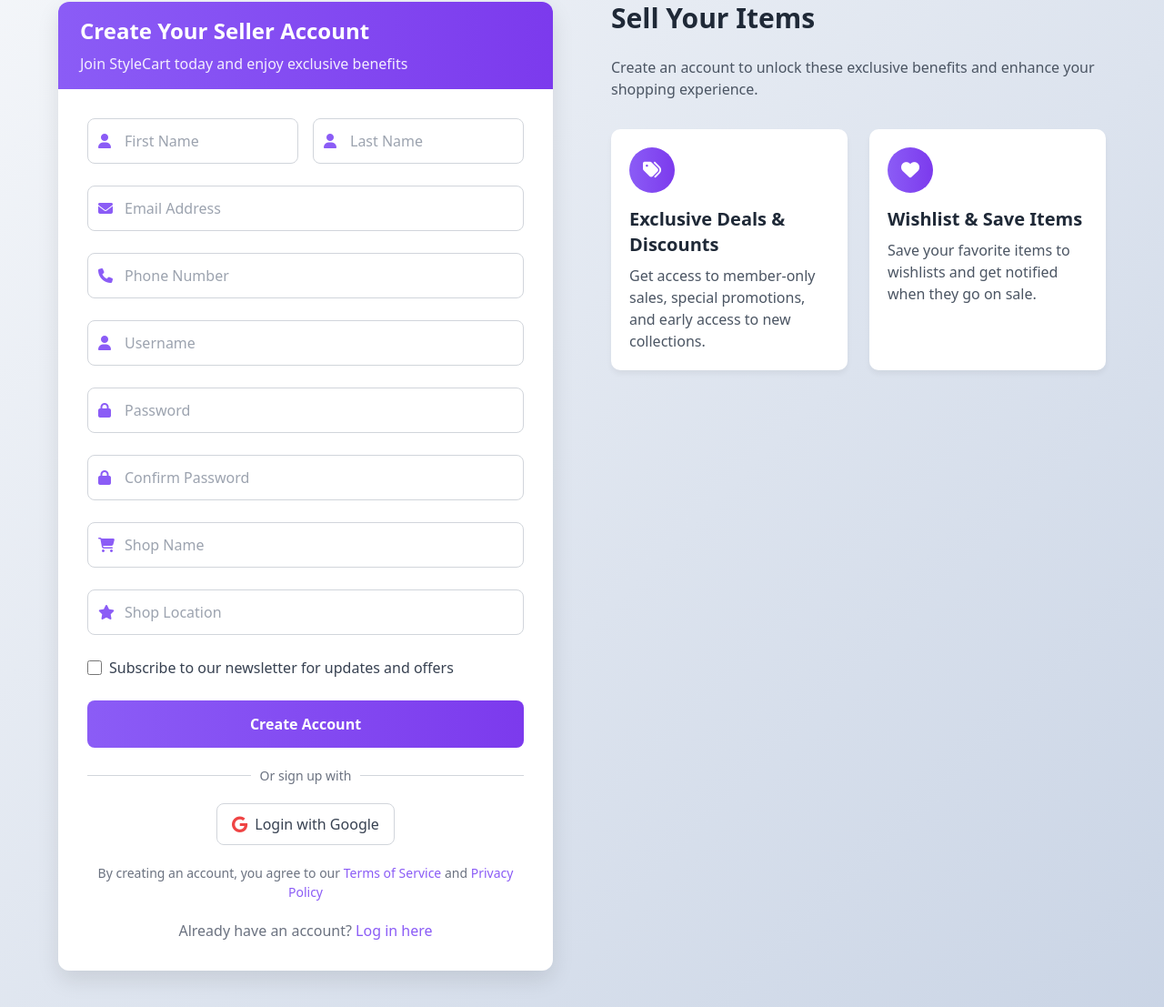
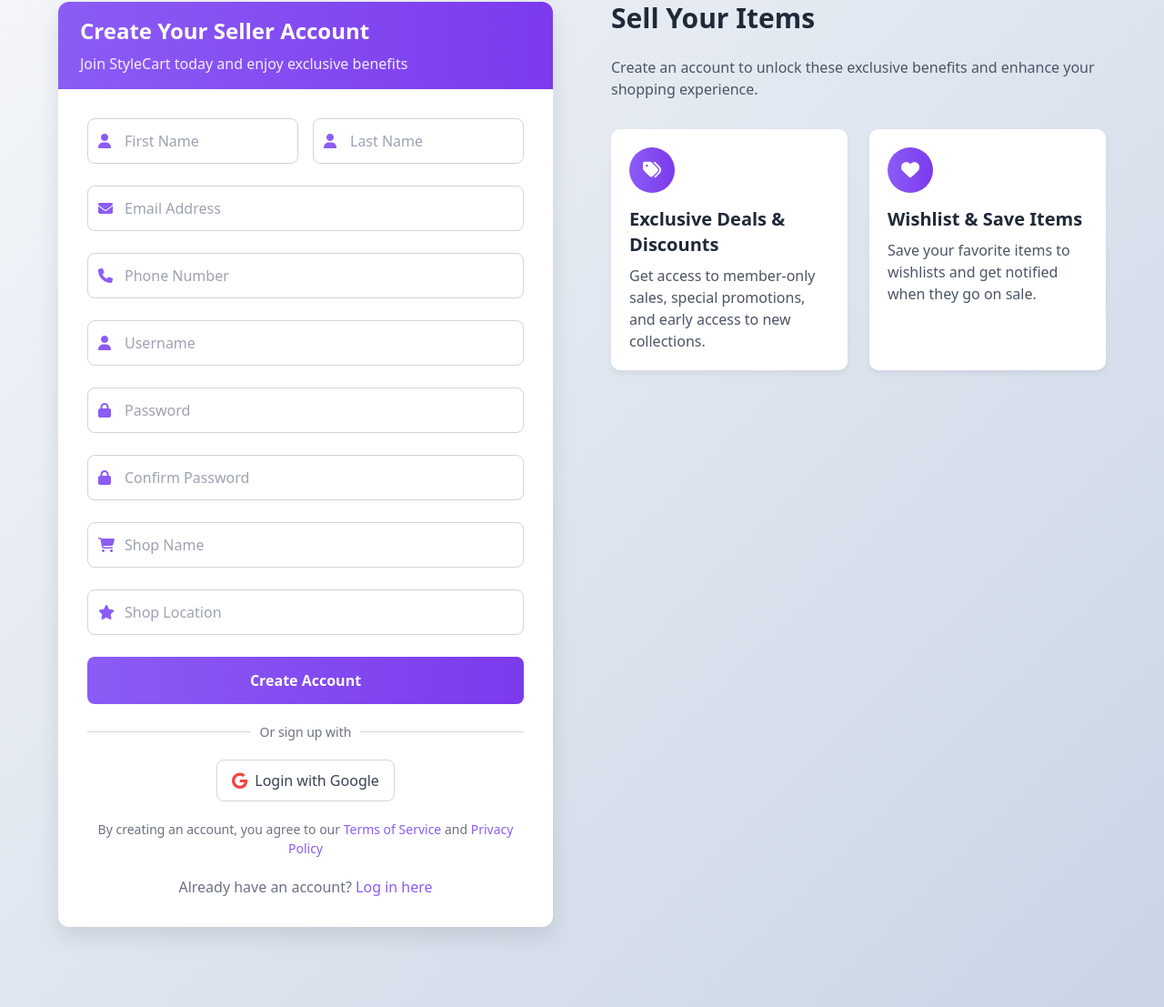
Before and after one commit to smec-community-dev/cartverse-anuraag-anamika, a Django app: page /seller/register/ in a window 1280 px wide. Shown: the part 122-1229 px from the top of the page at 91% size. Run offline with Django 5.2, Linux system fonts and the light colour scheme; some libraries are stand-ins or nearby versions.

Commit message:
sellerregister edit

```diff
--- a/seller/views.py
+++ b/seller/views.py
@@ -59,24 +59,26 @@ def seller_register(request):
             return redirect('/seller/login/')
         return render(request, 'seller/register.html')
 
+
 def seller_login(request):
-    request.session['role'] ='seller'
+    request.session['role'] = 'seller'
+
     if request.method == 'POST':
         username = request.POST.get('username')
         password = request.POST.get('password')
 
-        seller = authenticate(request,id=id, username=username, password=password)
-        print(seller.role)
-        if seller and seller.role=='seller':
+        seller = authenticate(request, username=username, password=password)
+
+        if seller is not None and seller.role == 'seller':
             login(request, seller)
-            return redirect('/seller/seller_dashboard')
+            return redirect('/seller/seller_dashboard/')
         else:
-            print("Invalid credentials")
             return render(request, 'seller/login.html', {
-                "error": "Invalid email or password"
+                "error": "Invalid username or password"
             })
 
     return render(request, 'seller/login.html')
+
 
 @role_required("seller", login_url="/seller/login")
 def seller_dashboard(request):
--- a/templates/seller/register.html
+++ b/templates/seller/register.html
@@ -435,10 +435,7 @@
                             <input type="text" class="form-input" placeholder="Shop Location" name="location" required>
                         </div>
 
-                        <div class="flex items-center mb-6">
-                            <input type="checkbox" id="newsletter" class="h-4 w-4 text-purple-600 rounded">
-                            <label for="newsletter" class="ml-2 text-gray-700">Subscribe to our newsletter for updates and offers</label>
-                        </div>
+
                         <button type="submit" class="submit-btn">
                             Create Account
                         </button>
@@ -606,9 +603,6 @@
             document.getElementById('mobileMenu').classList.toggle('active');
         });
 
-        // Form submission handler
-        document.getElementById('registerForm').addEventListener('submit', function(e) {
-            e.preventDefault();
 
             // Get form values
             const password = document.querySelector('input[type="password"]').value;
@@ -620,11 +614,6 @@
                 return;
             }
 
-            // In a real application, you would send the data to a server here
-            alert('Registration successful! Redirecting to your dashboard.');
-
-            // Redirect to home page (in a real app)
-            // window.location.href = 'index.html';
         });
     </script>
 </body>
```
